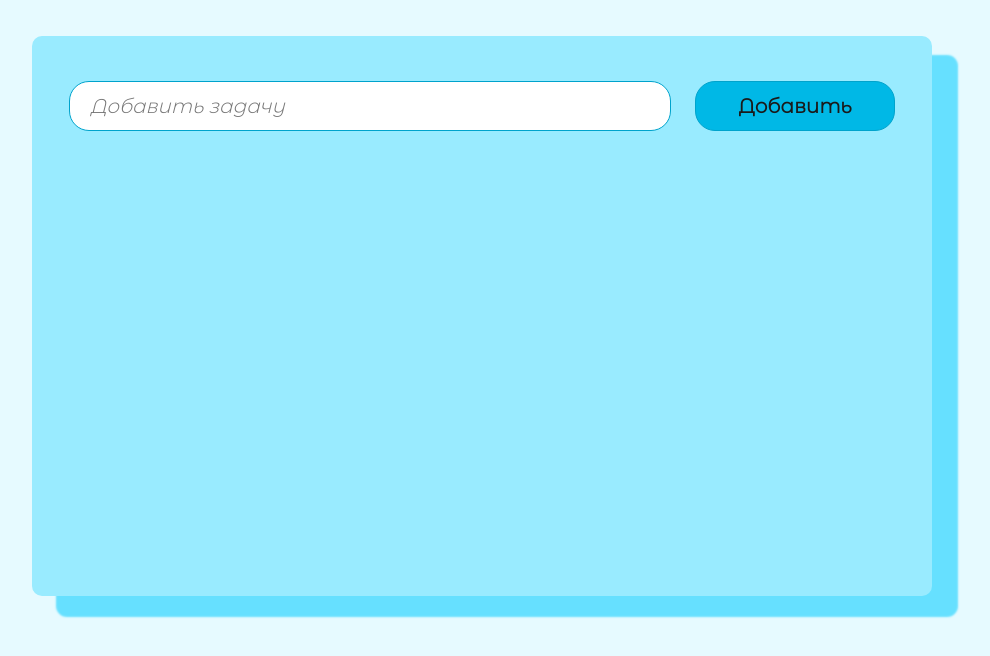
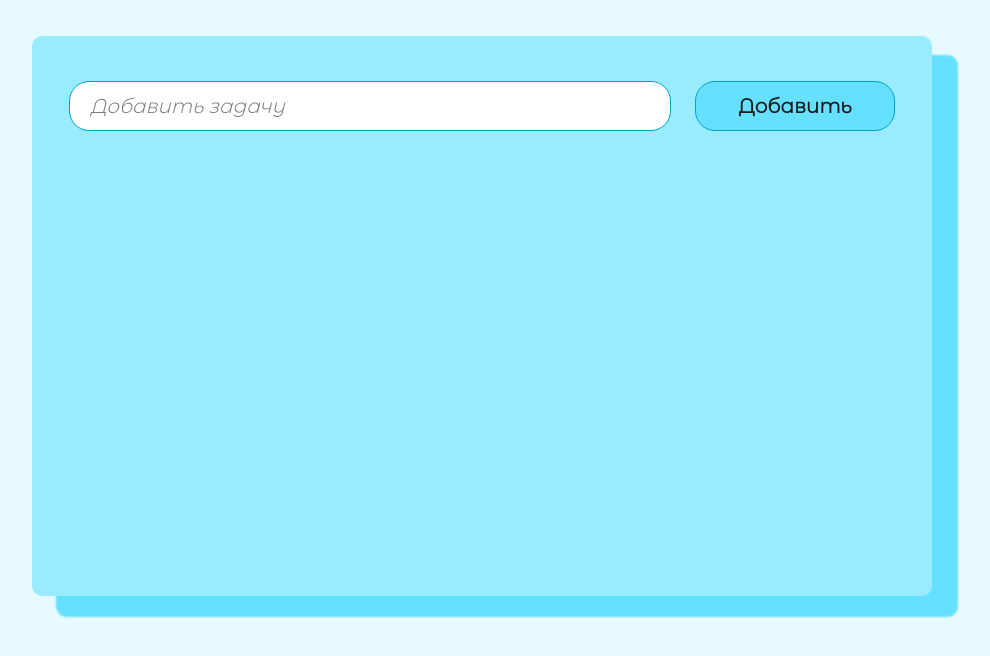
Before and after one commit to WutenderBorsch/ToDo, a plain HTML site: page ToDo/index.html in a window 1280 px wide. In both pictures the pointer is over the button "Добавить". Shown: the part 104-760 px from the top of the page, without its empty margins (158-1148 px from the left). Drawn offline with Linux system fonts and the light colour scheme.

Commit message:
Update main.css

```diff
--- a/ToDo/css/main.css
+++ b/ToDo/css/main.css
@@ -99,7 +99,7 @@ input:focus {
     color: #1a1a1a;
 }
 #btn_add:hover{
-    background-color:#00b8e6;
+    background-color: #66e0ff;
 }
 #adding {
     padding: 0 20px;
```
